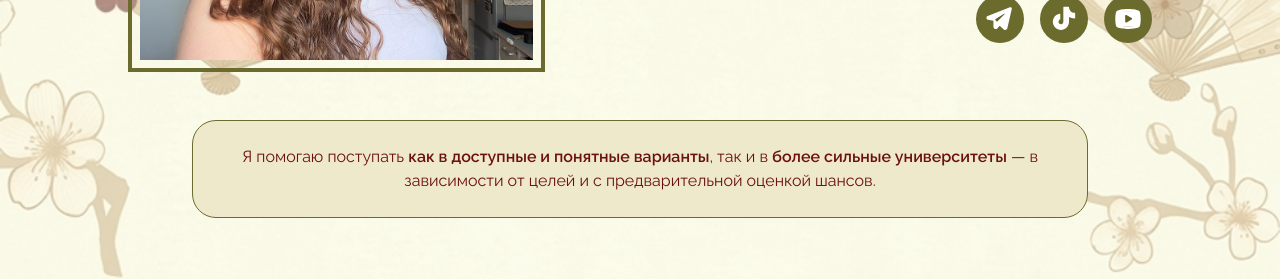
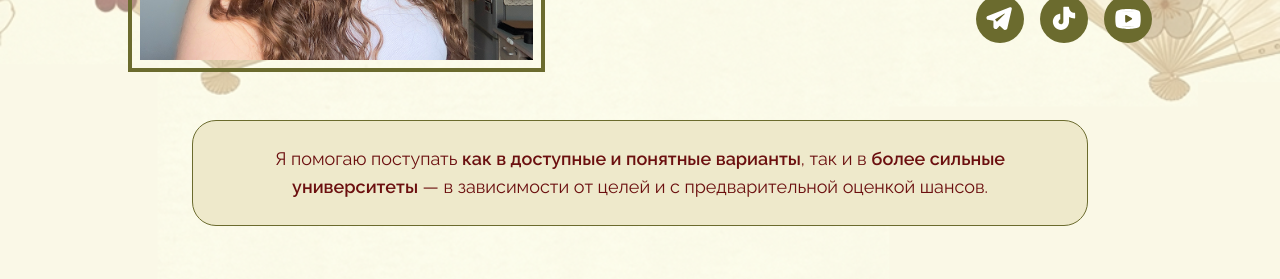
Before and after one commit to Chai1Chai/study-in-china, a Next.js app: page / in a window 1280 px wide. Shown: the part 4180-4459 px from the top of the page. Built offline with nearby package versions, Linux system fonts and the light colour scheme.

Commit message:
change aboutmebackground

```diff
--- a/src/components/sections/AboutMe.jsx
+++ b/src/components/sections/AboutMe.jsx
@@ -103,7 +103,7 @@ const AboutMe = () => {
           whileInView={{ opacity: 1 }}
           viewport={{ once: true }}
           transition={{ duration: 1, delay: 0.6 }}
-          className="mt-12 border border-[#6B6B2E] rounded-3xl bg-[#EEE9CB] p-6 text-center text-[#6B0F0F] max-w-4xl mx-auto"
+          className="mt-12 border border-[#6B6B2E] rounded-3xl bg-[#EEE9CB] p-6 md:text-lg text-center text-[#6B0F0F] max-w-4xl mx-auto"
         >
           Я помогаю поступать <span className="font-semibold">как в доступные и понятные варианты</span>,
           так и в <span className="font-semibold">более сильные университеты</span> — в зависимости от целей и с предварительной оценкой шансов.
```
Also changed, not shown: src/assets/AboutMeBackground.png.
